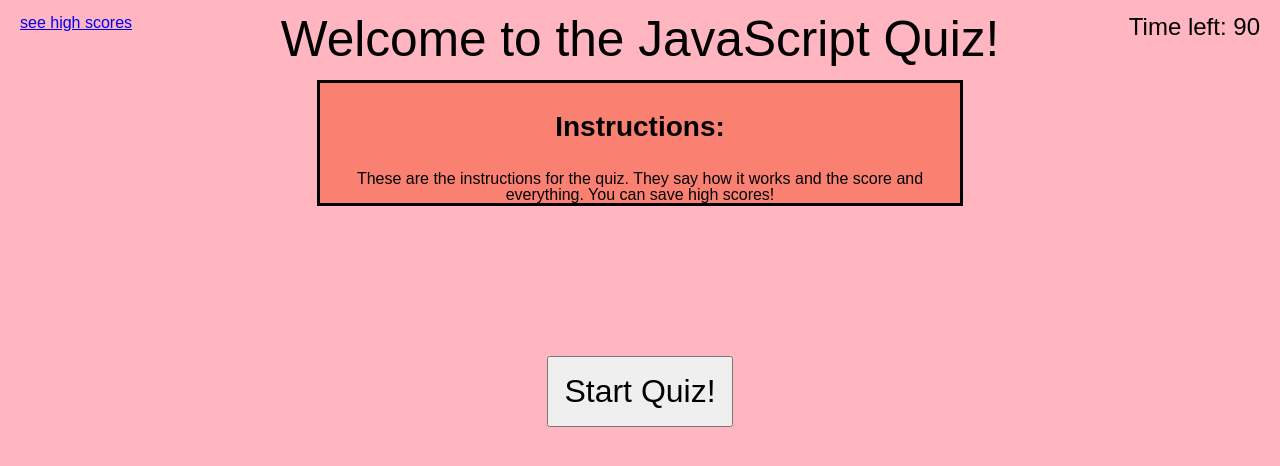
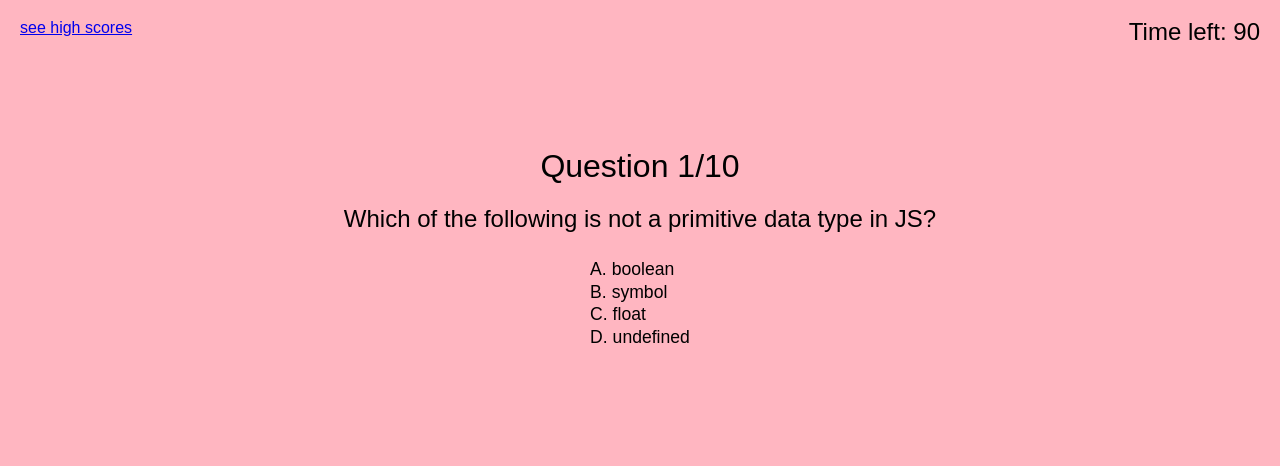
Before and after one commit to npokrandt/javascript-quiz, a plain HTML site: page index.html in a window 1280 px wide. Drawn offline with Linux system fonts and the light colour scheme.

Commit message:
added instructions and designed css for the questions and answers

```diff
--- a/assets/css/style.css
+++ b/assets/css/style.css
@@ -10,11 +10,28 @@ h1 {
     font-size: 310%;
 }
 
+h3 {
+    font-size: 200%;
+}
+
+h4 {
+    font-size: 150%;
+    margin: 25px 0;
+}
+
 a {
     position: absolute;
-    top: 0px;
+    top: -130px;
     left: 20px;
 }
+
+li {
+    margin: 5px;
+    font-size: 110%;
+    cursor: pointer;
+}
+
+
 .container {
     display: flex;
     justify-content: center;
@@ -24,10 +41,34 @@ a {
     text-align: center;
 }
 
+.question-container{
+    width: 50%;
+    margin: 150px auto 0;
+    display: flex;
+    flex-direction: column;
+    justify-content: center;
+    align-items: center;
+}
+
+.one::before {
+    content: "A.  ";
+}
+
+.two::before {
+    content: "B.  ";
+}
+
+.three::before {
+    content: "C.  ";
+}
+
+.four::before {
+    content: "D.  ";
+}
 #timer {
     font-size: 150%;
     position: absolute;
-    top: 0px;
+    top: -130px;
     right: 20px;
 }
 
@@ -36,6 +77,7 @@ a {
     width: 50%;
     margin: auto;
     border: 3px solid black;
+    padding: 10px 10px 25px;
 }
 
 #instructionsLabel {
@@ -52,8 +94,12 @@ a {
     display: none;
 }
 
+#question {
+    display: inline;
+}
+
 #start-quiz {
-    margin-top: 150px;
+    margin-top: 100px;
     font-size: 200%;
     padding: 15px;
 }
--- a/assets/javascript/script.js
+++ b/assets/javascript/script.js
@@ -35,7 +35,7 @@ function buildQuestion(prompt, randomize, possibleAnswers, correctAnswer){
 // structure: could be an object storing both prompt and array
 // will be several of these to choose from at random
 
-//which of the following is not a primitive data type in JS?
+//Which of the following is not a primitive data type in JS?
     //boolean
     //symbol
     //float
--- a/index.html
+++ b/index.html
@@ -9,18 +9,28 @@
     <link rel="stylesheet" href="assets/css/style.css">
 </head>
 <body>
-    <h1 class="centered">Welcome to the JavaScript Quiz!</h1>
+    <h1 class="centered"><!--Welcome to the JavaScript Quiz!--></h1>
     <a href="high-scores.html">see high scores</a>
-    <p id="timer">Time left: <span>90</span></p>
-    <div id="instructionsDiv">
+    <p id="timer">Time left: <span id="time-remaining">90</span></p>
+    <!-- <div id="instructionsDiv">
         <p class="centered" id="instructionsLabel">Instructions: </p>
-        <p class="centered" id="instructions">These are the instructions for the quiz. They say how it works and the score and everything. You can save high scores!
+        <p class="centered" id="instructions">Welcome to the JavaScript Quiz! This quiz consists of 10 questions testing you on various JavaScript topics, such as variables and functions. Once the quiz starts, you will have 90 seconds to complete it. Incorrect answeres will deduct time from the timer! Once you finish the quiz, the remaining time is your score. If the timer runs out, you fail the quiz! If you succeed, you will be able to submit a high score. Once you're ready, push the button below to start the quiz!
         </p>
     </div>
     <p class="centered"id="quiz-over">quiz over</p>
     <p class="centered" id="score">score: 20</p>
     <div class="container">
         <button type="button" id="start-quiz">Start Quiz!</button>
+    </div> -->
+    <div class="question-container">
+        <h3 id="questionCount">Question <span>1</span>/10</h3>
+        <h4 id=question>Which of the following is not a primitive data type in JS?</h4>
+        <ol type="A" id="answers">
+            <li class="one">boolean</li>
+            <li class="two">symbol</li>
+            <li class="three">float</li>
+            <li class="four">undefined</li>
+        </ol>
     </div>
 
 
```
